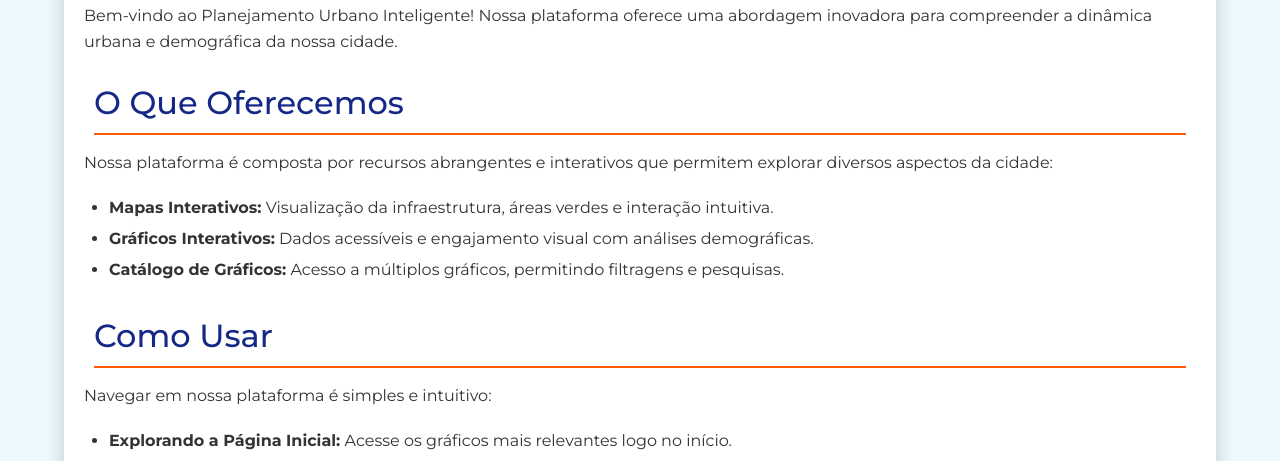
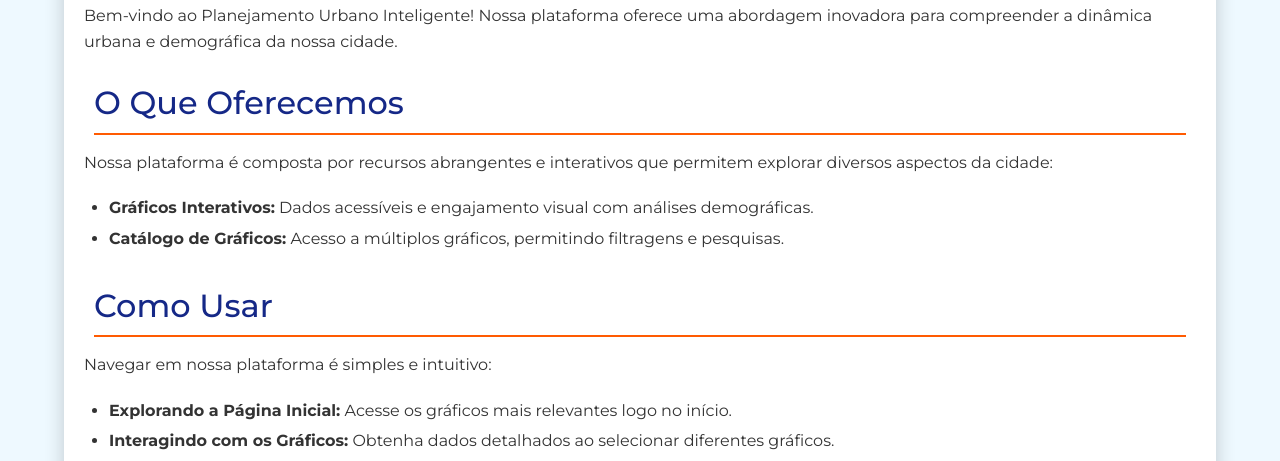
Before and after one commit to OmniDevsOficial/API-Censo-2022, a Python web app: template Frontend/templates/sobre.html in a window 1280 px wide. Shown: the part 196-657 px from the top of the page. Run offline with Jinja, Linux system fonts and the light colour scheme; the template is opened without the code that fills it, so the values that code supplies are empty; some libraries are stand-ins or nearby versions.

Commit message:
fix: mapa

```diff
--- a/Frontend/templates/sobre.html
+++ b/Frontend/templates/sobre.html
@@ -48,8 +48,6 @@
         <p>Nossa plataforma é composta por recursos abrangentes e interativos que permitem explorar diversos aspectos da
             cidade:</p>
         <ul>
-            <li><strong>Mapas Interativos:</strong> Visualização da infraestrutura, áreas verdes e interação intuitiva.
-            </li>
             <li><strong>Gráficos Interativos:</strong> Dados acessíveis e engajamento visual com análises demográficas.
             </li>
             <li><strong>Catálogo de Gráficos:</strong> Acesso a múltiplos gráficos, permitindo filtragens e pesquisas.
```
